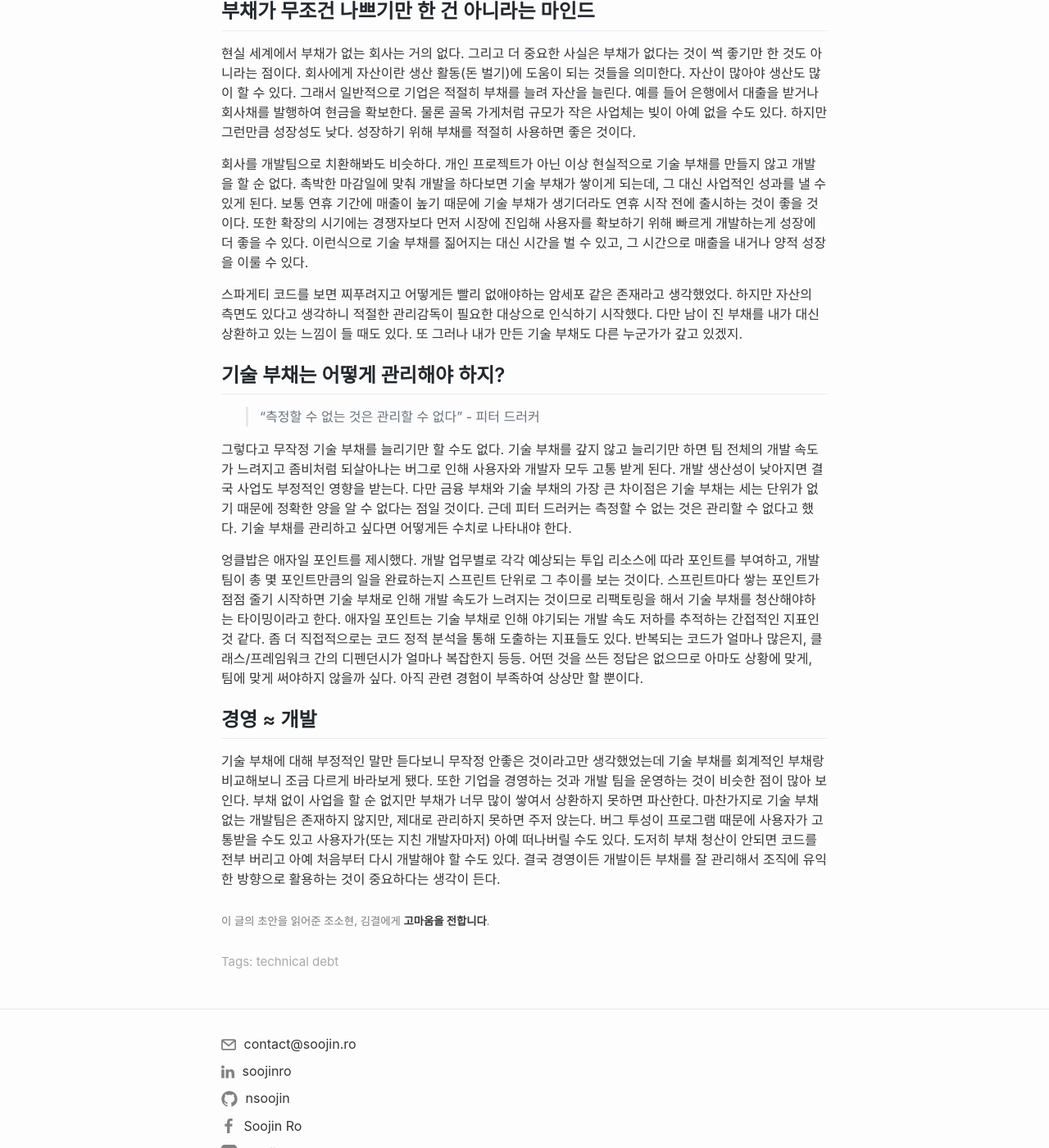
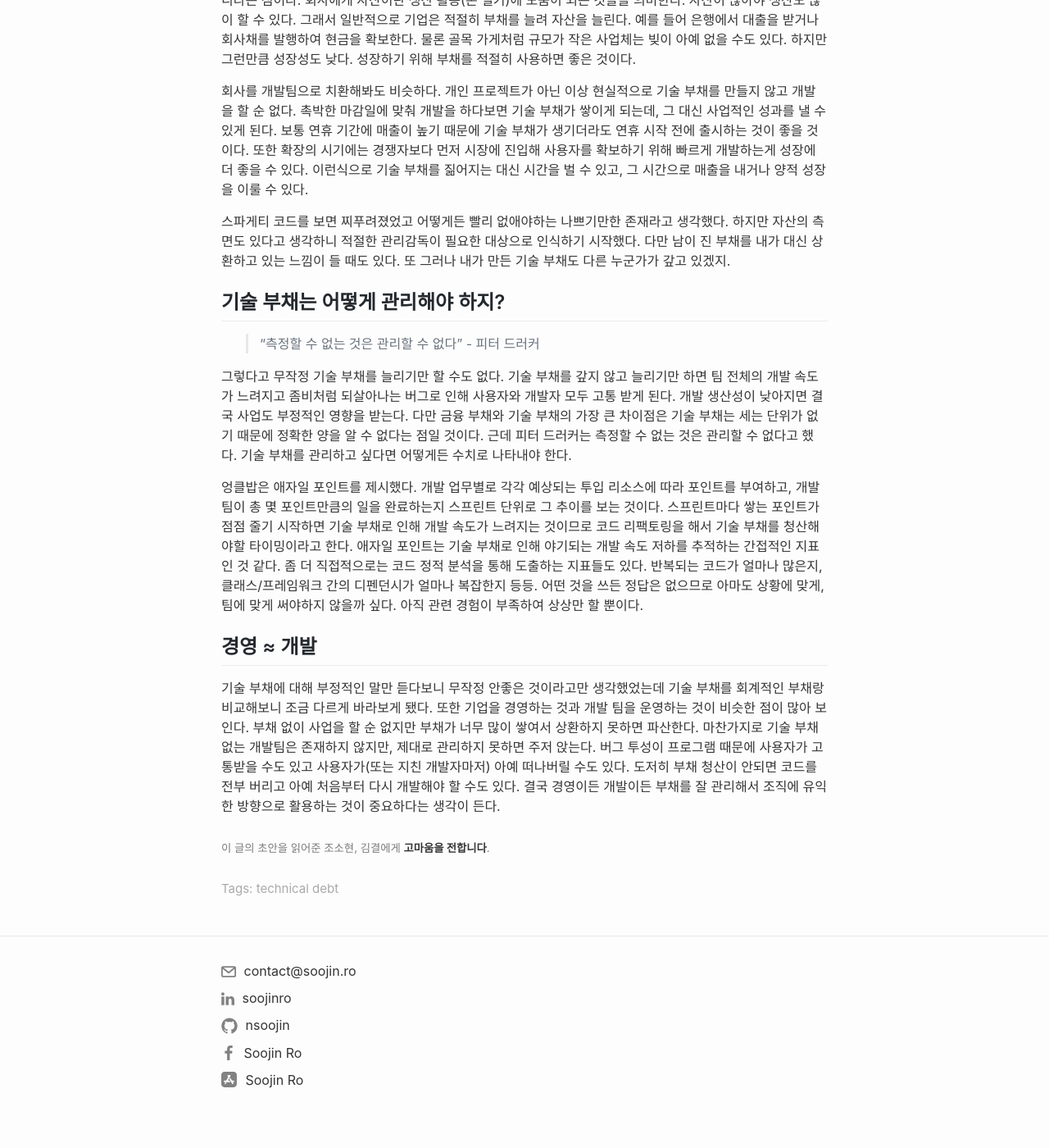
Before and after one commit to nsoojin/nsoojin.github.io, a Jekyll site: the page built from _posts/2020-01-27-technical-debt.md, in a window 1280 px wide and 1400 px high, scrolled down 919 px. Shown: the whole window at 82% size. Built offline with Jekyll 4.4.1, drawn with Linux system fonts in a browser that asks for light colours; comment, search, counter and statistics services are not loaded; some of the changed text lies outside the part shown.

Commit message:
technical debt

```diff
--- a/_posts/2020-01-24-technical-debt.md
+++ b/_posts/2020-01-27-technical-debt.md
@@ -31,7 +30,7 @@
 
 회사를 개발팀으로 치환해봐도 비슷하다. 개인 프로젝트가 아닌 이상 현실적으로 기술 부채를 만들지 않고 개발을 할 순 없다. 촉박한 마감일에 맞춰 개발을 하다보면 기술 부채가 쌓이게 되는데, 그 대신 사업적인 성과를 낼 수 있게 된다. 보통 연휴 기간에 매출이 높기 때문에 기술 부채가 생기더라도 연휴 시작 전에 출시하는 것이 좋을 것이다. 또한 확장의 시기에는 경쟁자보다 먼저 시장에 진입해 사용자를 확보하기 위해 빠르게 개발하는게 성장에 더 좋을 수 있다. 이런식으로 기술 부채를 짊어지는 대신 시간을 벌 수 있고, 그 시간으로 매출을 내거나 양적 성장을 이룰 수 있다.
 
-스파게티 코드를 보면 찌푸려지고 어떻게든 빨리 없애야하는 암세포 같은 존재라고 생각했었다. 하지만 자산의 측면도 있다고 생각하니 적절한 관리감독이 필요한 대상으로 인식하기 시작했다. 다만 남이 진 부채를 내가 대신 상환하고 있는 느낌이 들 때도 있다. 또 그러나 내가 만든 기술 부채도 다른 누군가가 갚고 있겠지.
+스파게티 코드를 보면 찌푸려졌었고 어떻게든 빨리 없애야하는 나쁘기만한 존재라고 생각했다. 하지만 자산의 측면도 있다고 생각하니 적절한 관리감독이 필요한 대상으로 인식하기 시작했다. 다만 남이 진 부채를 내가 대신 상환하고 있는 느낌이 들 때도 있다. 또 그러나 내가 만든 기술 부채도 다른 누군가가 갚고 있겠지.
 
 ## 기술 부채는 어떻게 관리해야 하지?
 
@@ -39,7 +38,7 @@
 
 그렇다고 무작정 기술 부채를 늘리기만 할 수도 없다. 기술 부채를 갚지 않고 늘리기만 하면 팀 전체의 개발 속도가 느려지고 좀비처럼 되살아나는 버그로 인해 사용자와 개발자 모두 고통 받게 된다. 개발 생산성이 낮아지면 결국 사업도 부정적인 영향을 받는다. 다만 금융 부채와 기술 부채의 가장 큰 차이점은 기술 부채는 세는 단위가 없기 때문에 정확한 양을 알 수 없다는 점일 것이다. 근데 피터 드러커는 측정할 수 없는 것은 관리할 수 없다고 했다. 기술 부채를 관리하고 싶다면 어떻게든 수치로 나타내야 한다.
 
-엉클밥은 애자일 포인트를 제시했다. 개발 업무별로 각각 예상되는 투입 리소스에 따라 포인트를 부여하고, 개발팀이 총 몇 포인트만큼의 일을 완료하는지 스프린트 단위로 그 추이를 보는 것이다. 스프린트마다 쌓는 포인트가 점점 줄기 시작하면 기술 부채로 인해 개발 속도가 느려지는 것이므로 리팩토링을 해서 기술 부채를 청산해야하는 타이밍이라고 한다. 애자일 포인트는 기술 부채로 인해 야기되는 개발 속도 저하를 추적하는 간접적인 지표인 것 같다. 좀 더 직접적으로는 코드 정적 분석을 통해 도출하는 지표들도 있다. 반복되는 코드가 얼마나 많은지, 클래스/프레임워크 간의 디펜던시가 얼마나 복잡한지 등등. 어떤 것을 쓰든 정답은 없으므로 아마도 상황에 맞게, 팀에 맞게 써야하지 않을까 싶다. 아직 관련 경험이 부족하여 상상만 할 뿐이다.
+엉클밥은 애자일 포인트를 제시했다. 개발 업무별로 각각 예상되는 투입 리소스에 따라 포인트를 부여하고, 개발팀이 총 몇 포인트만큼의 일을 완료하는지 스프린트 단위로 그 추이를 보는 것이다. 스프린트마다 쌓는 포인트가 점점 줄기 시작하면 기술 부채로 인해 개발 속도가 느려지는 것이므로 코드 리팩토링을 해서 기술 부채를 청산해야할 타이밍이라고 한다. 애자일 포인트는 기술 부채로 인해 야기되는 개발 속도 저하를 추적하는 간접적인 지표인 것 같다. 좀 더 직접적으로는 코드 정적 분석을 통해 도출하는 지표들도 있다. 반복되는 코드가 얼마나 많은지, 클래스/프레임워크 간의 디펜던시가 얼마나 복잡한지 등등. 어떤 것을 쓰든 정답은 없으므로 아마도 상황에 맞게, 팀에 맞게 써야하지 않을까 싶다. 아직 관련 경험이 부족하여 상상만 할 뿐이다.
 
 ## 경영 ≈ 개발
 
```
Also changed, not shown: other parts of _posts/2020-01-27-technical-debt.md (+0 -1 lines).
